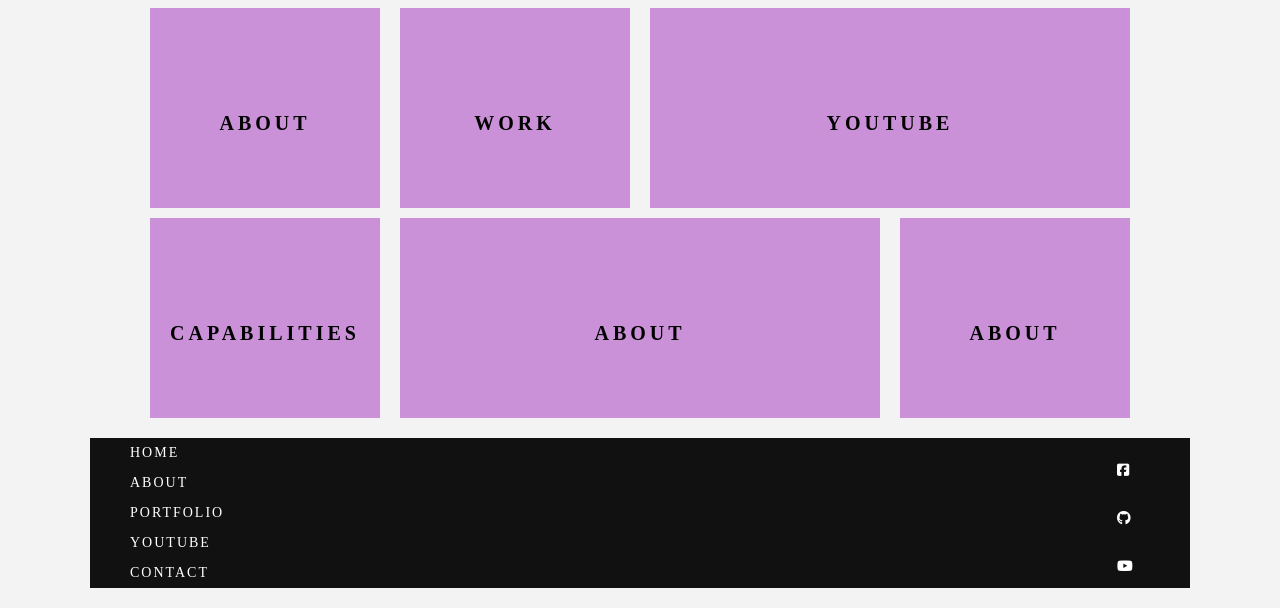
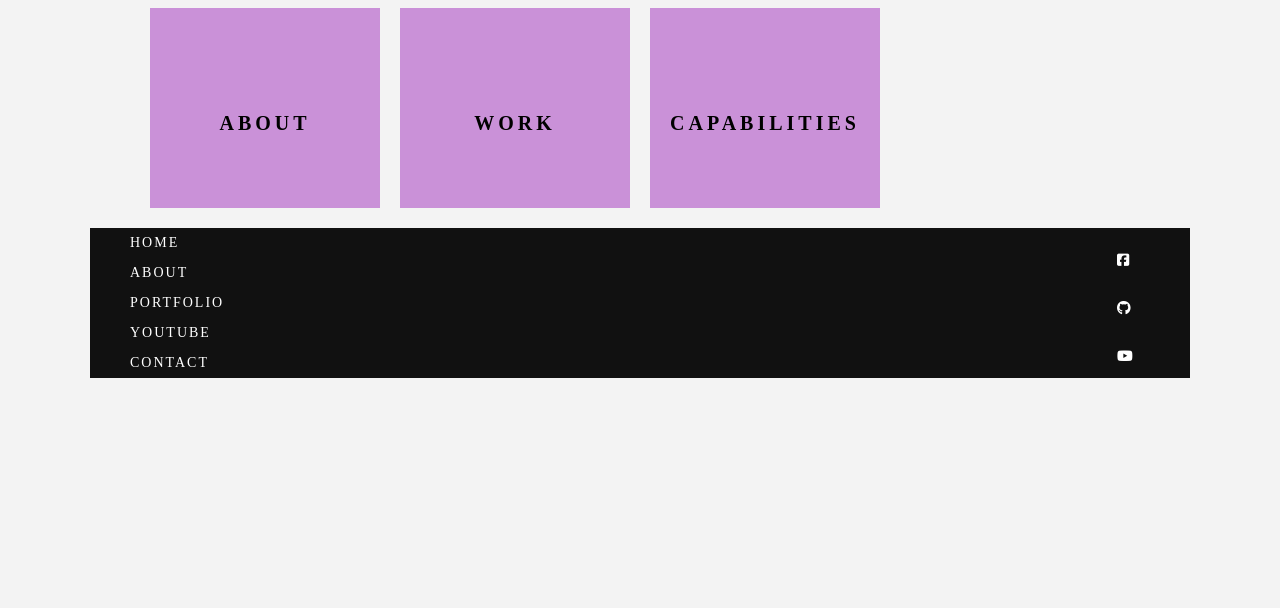
Before and after one commit to yshifa/responsivewebsite, a plain HTML site: page index.html in a window 1280 px wide. Shown: the part 602-1210 px from the top of the page. After the commit the page ends 1000 px from the top, so only its background shows below. Drawn offline with Linux system fonts and the light colour scheme.

Commit message:
modified

```diff
--- a/index.html
+++ b/index.html
@@ -36,18 +36,9 @@
          <div class="box-1">
                 <h3>work</h3>
              </div>
-             <div class="box-2">
-                    <h3>YouTube</h3>
-                 </div>
                  <div class="box-1">
                         <h3>capabilities</h3>
                      </div>
-                     <div class="box-2">
-                            <h3>About</h3>
-                         </div>
-                         <div class="box-1">
-                                <h3>About</h3>
-                             </div>
 
     </section>
     <footer>
```
